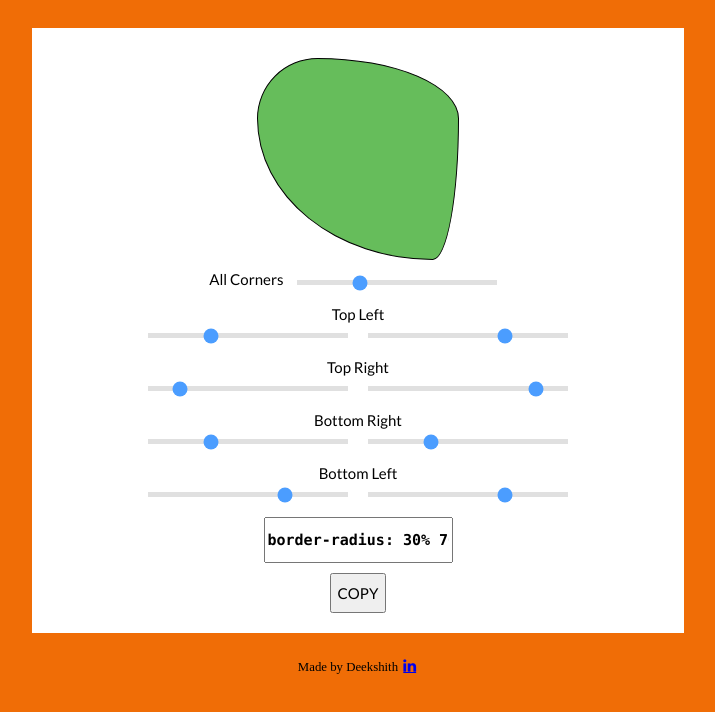
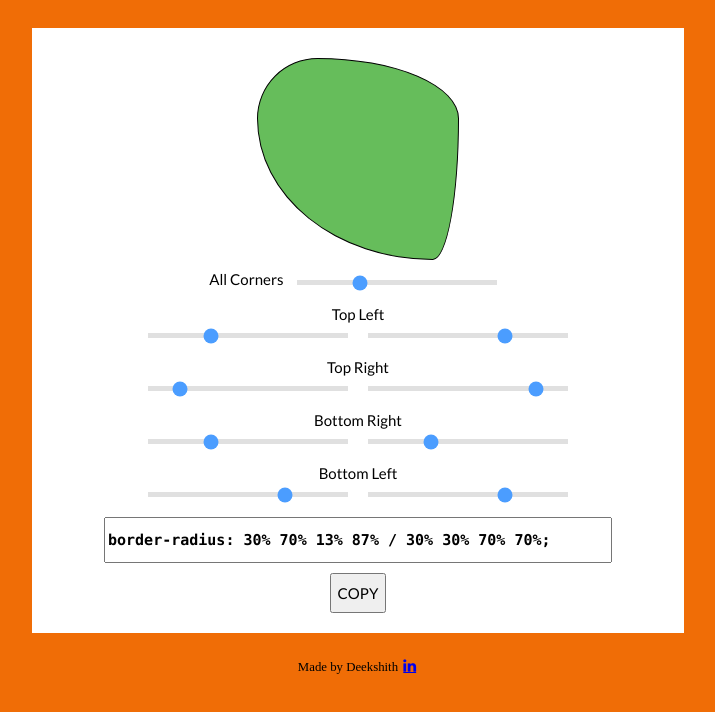
Before and after one commit to bndkn24/border-radius-previewer, a plain HTML site: page index.html in a window 1280 px wide. Shown: the whole page, without its empty margins (282-997 px from the left). Drawn offline with Linux system fonts and the light colour scheme.

Commit message:
Added width for input type text

```diff
--- a/styles.css
+++ b/styles.css
@@ -39,8 +39,7 @@ p {
 
 input[type="text"] {
   margin: 10px;
-  min-width: 40px;
-  max-width: 500px;
+  width: 500px;
   height: 40px;
   font: 15px Monaco, "Courier New", monospace;
   font-weight: bold;
```
